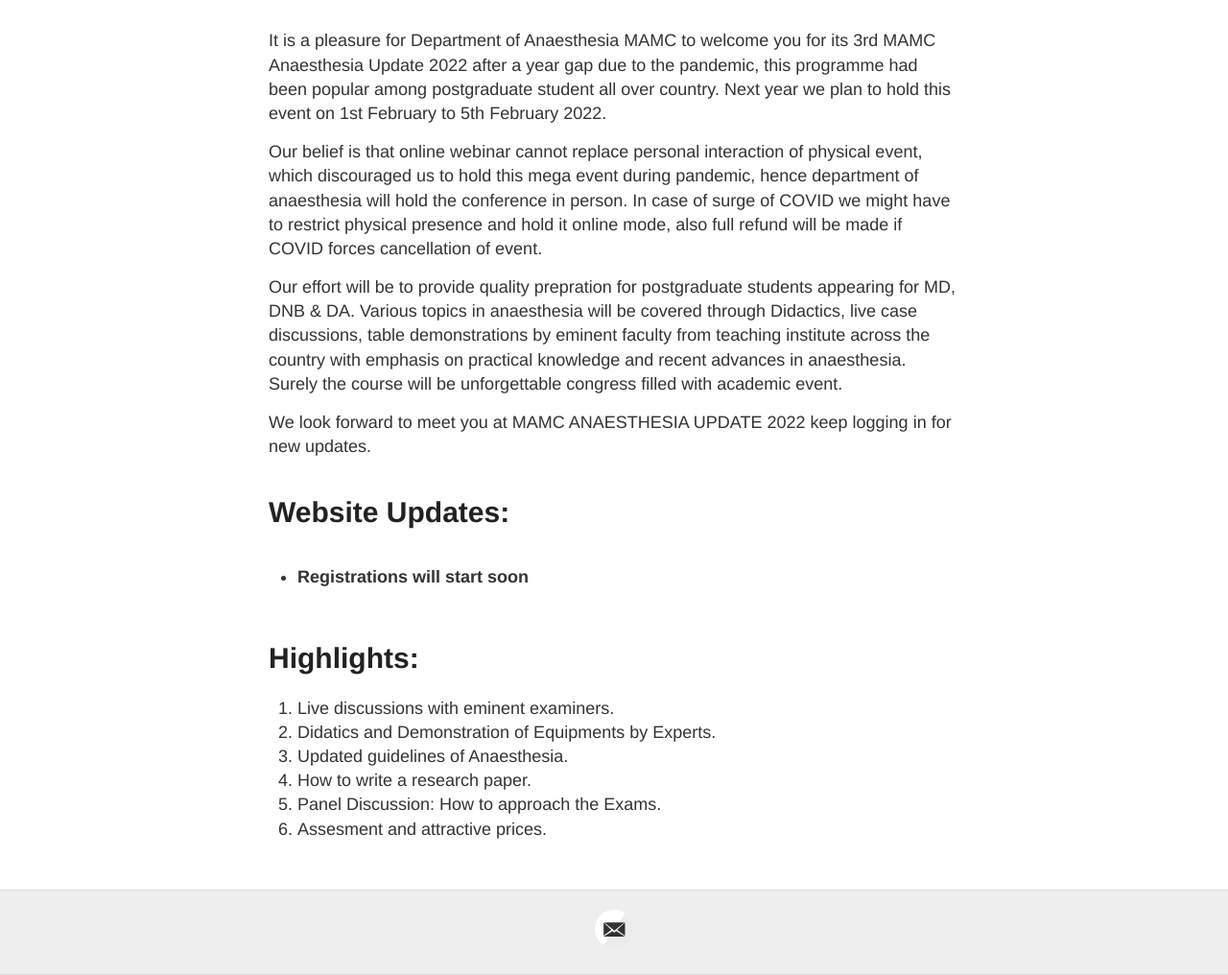
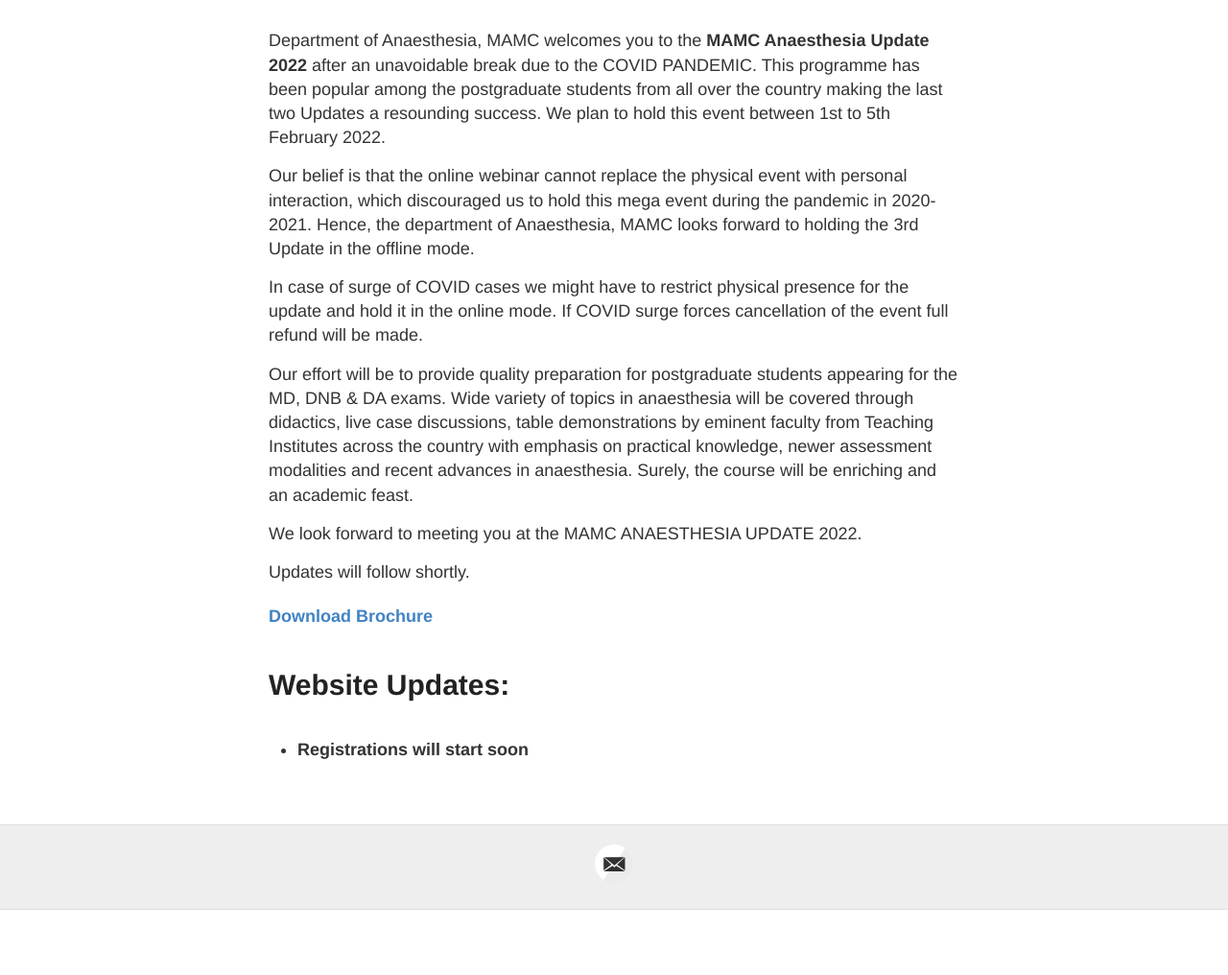
Before and after one commit to mamcanaesthesiaupdate/mamcanaesthesiaupdate.github.io, a Jekyll site: the page built from index.md, in a window 1280 px wide and 1400 px high, scrolled down 340 px. Shown: the part 384-1400 px from the top of the window at 96% size. Built offline with Jekyll 4.4.1, drawn with Linux system fonts in a browser that asks for light colours; nearby versions of some CDN libraries; after the commit the page ends 1672 px from its top, so only the background shows below that.

Commit message:
added brochure and corrected contacts

```diff
--- a/_layouts/hotels.html
+++ b/_layouts/hotels.html
@@ -2,7 +2,7 @@
 layout: default
 ---
 
-<i>Coming Soon</i>
+<i>Coming soon</i>
 <!--
 <center>
 <TABLE WIDTH=601 CELLPADDING=7 CELLSPACING=0>
--- a/index.md
+++ b/index.md
@@ -4,28 +4,23 @@
 permalink: /
 ---
 
-It is a pleasure for Department of Anaesthesia MAMC to welcome you for its 3rd MAMC Anaesthesia Update 2022 after a year gap due to the pandemic, this programme had been popular among postgraduate student all over country. Next year we plan to hold this event on 1st February to 5th February 2022.
+Department of Anaesthesia, MAMC welcomes you to the **MAMC Anaesthesia Update 2022** after an unavoidable break due to the COVID PANDEMIC. This programme has been popular among the postgraduate students from all over the country making the last two Updates a resounding success. We plan to hold this event between 1st to 5th February 2022.
 
-Our belief is that online webinar cannot replace personal interaction of physical event, which discouraged us to hold this mega event during pandemic, hence department of anaesthesia will hold the conference in person.
-In case of surge of COVID we might have to restrict physical presence and hold it online mode, also full refund will be made if COVID forces cancellation of event.
+Our belief is that the online webinar cannot replace the physical event with personal interaction, which discouraged us to hold this mega event during the pandemic in 2020-2021. Hence, the department of Anaesthesia, MAMC looks forward to holding the 3rd Update in the offline mode.
 
-Our effort will be to provide quality prepration for postgraduate students appearing for MD, DNB & DA. Various topics in anaesthesia will be covered through Didactics, live case discussions, table demonstrations by eminent faculty from teaching institute across the country with emphasis on practical knowledge and recent advances in anaesthesia. Surely the course will be unforgettable congress filled with academic event.
+In case of surge of COVID cases we might have to restrict physical presence for the update and hold it in the online mode. If COVID surge forces cancellation of the event full refund will be made.
 
-We look forward to meet you at MAMC ANAESTHESIA UPDATE 2022 keep logging in for new updates.
+Our effort will be to provide quality preparation for postgraduate students appearing for the MD, DNB & DA exams. Wide variety of topics in anaesthesia will be covered through didactics, live case discussions, table demonstrations by eminent faculty from Teaching Institutes across the country with emphasis on practical knowledge, newer assessment modalities and recent advances in anaesthesia. Surely, the course will be enriching and an academic feast.
 
+We look forward to meeting you at the MAMC ANAESTHESIA UPDATE 2022.
+
+Updates will follow shortly.
+
+#### [Download Brochure]({{ site.baseurl }}{% link /documents/brochure.jpeg %}){:target="_blank"}
 
 # Website Updates:
 <div style="overflow-y: scroll;">
 <ul>
-
     <li><strong>Registrations will start soon</strong></li>
 </ul>
 </div>
-
-# Highlights:
-1. Live discussions with eminent examiners.
-2. Didatics and Demonstration of Equipments by Experts.
-3. Updated guidelines of Anaesthesia.
-4. How to write a research paper.
-5. Panel Discussion: How to approach the Exams.
-6. Assesment and attractive prices.
```
Also changed, not shown: contact.md (+1 -2 lines), documents/brochure.jpeg (added).
